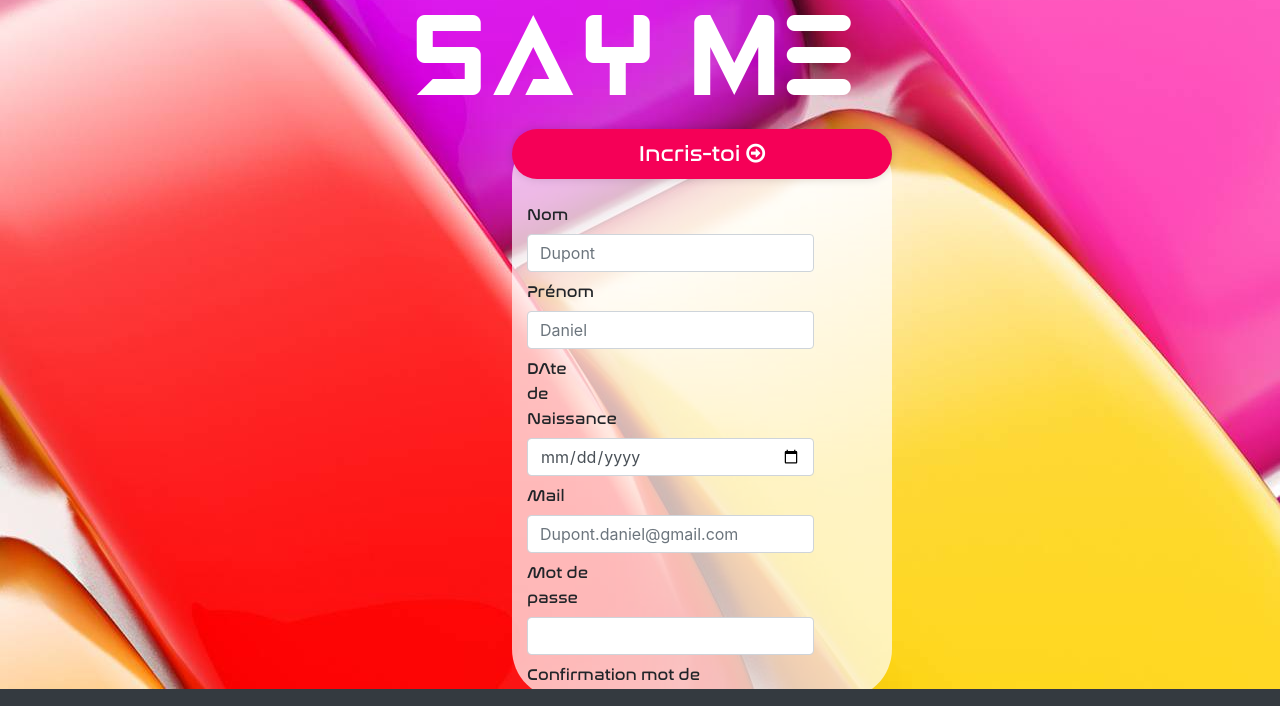
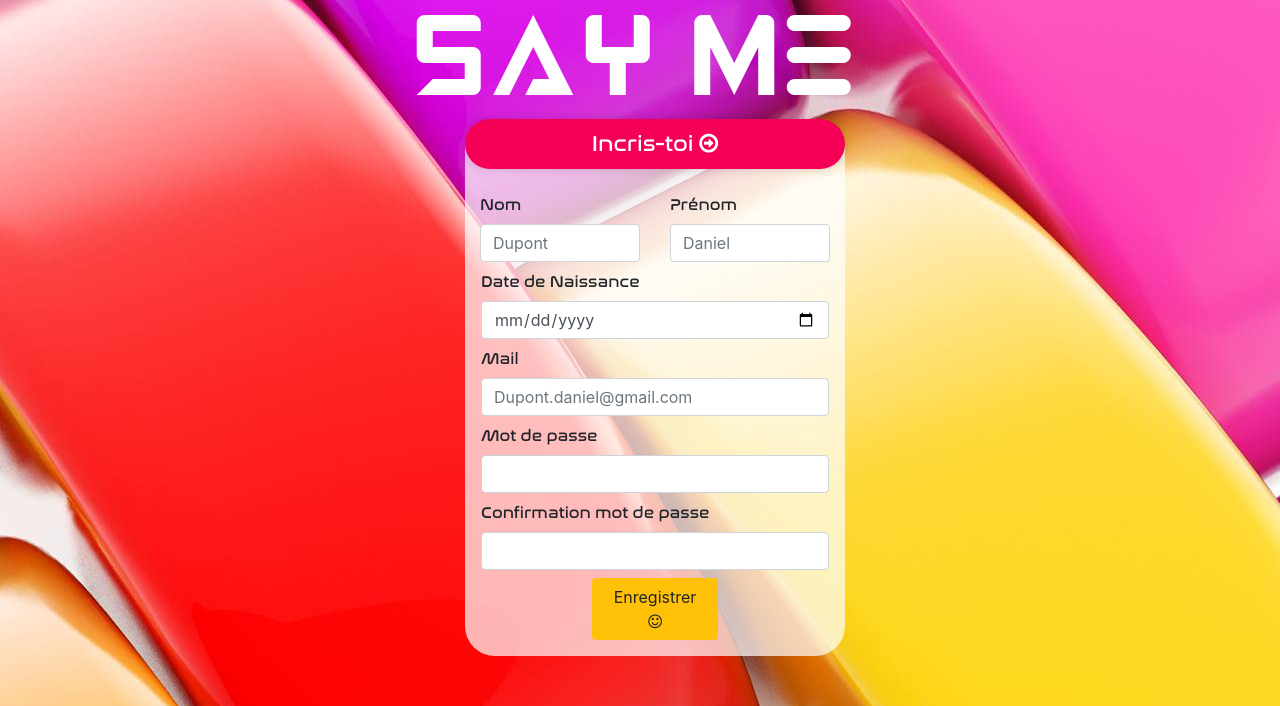
Before and after one commit to albrecht-stephanie/Projet-Say-Me, a PHP site: page /inscription.html in a window 1280 px wide. Shown: the part 111-817 px from the top of the page. Run offline with PHP 8.4, Linux system fonts and the light colour scheme.

Commit message:
correctif formulaire inscription

```diff
--- a/assets/css/inscription.css
+++ b/assets/css/inscription.css
@@ -4,12 +4,12 @@
 }
   .form-group{
     width: 380px;
-    height: 570px;
-    position: fixed;
-    margin: auto;
+
+
+
     top: 30%;
     left: 40%;
-    border-radius: 50px;
+    border-radius: 30px;
     background: rgba(255, 255, 255, 0.7);
     margin-bottom: 50px;
   }
@@ -33,7 +33,3 @@
   span{
     font-family: 'Nasalization';
   }
-  .valide{
-    font-family: 'Nasalization';
-    margin-left: 20%;
-  }
--- a/inscription.html
+++ b/inscription.html
@@ -1,23 +1,27 @@
 <!DOCTYPE html>
 <html lang="fr">
+
 <head>
   <meta charset="UTF-8">
   <meta name="viewport" content="width=device-width, initial-scale=1.0">
   <meta http-equiv="X-UA-Compatible" content="ie=edge">
-    <link href="https://stackpath.bootstrapcdn.com/bootstrap/4.3.1/css/bootstrap.min.css" rel="stylesheet" integrity="sha384-ggOyR0iXCbMQv3Xipma34MD+dH/1fQ784/j6cY/iJTQUOhcWr7x9JvoRxT2MZw1T" crossorigin="anonymous">
-    <link href="https://stackpath.bootstrapcdn.com/font-awesome/4.7.0/css/font-awesome.min.css" rel="stylesheet" integrity="sha384-wvfXpqpZZVQGK6TAh5PVlGOfQNHSoD2xbE+QkPxCAFlNEevoEH3Sl0sibVcOQVnN" crossorigin="anonymous">
-    <link rel="stylesheet" media="screen" type="text/css" title="Mon style" href="assets/css/style.css"/>
-    <link rel="stylesheet" media="screen" type="text/css" title="Mon style" href="assets/css/inscription.css"/>
+  <link href="https://stackpath.bootstrapcdn.com/bootstrap/4.3.1/css/bootstrap.min.css" rel="stylesheet"
+    integrity="sha384-ggOyR0iXCbMQv3Xipma34MD+dH/1fQ784/j6cY/iJTQUOhcWr7x9JvoRxT2MZw1T" crossorigin="anonymous">
+  <link href="https://stackpath.bootstrapcdn.com/font-awesome/4.7.0/css/font-awesome.min.css" rel="stylesheet"
+    integrity="sha384-wvfXpqpZZVQGK6TAh5PVlGOfQNHSoD2xbE+QkPxCAFlNEevoEH3Sl0sibVcOQVnN" crossorigin="anonymous">
+  <link rel="stylesheet" media="screen" type="text/css" title="Mon style" href="assets/css/style.css" />
+  <link rel="stylesheet" media="screen" type="text/css" title="Mon style" href="assets/css/inscription.css" />
   <title>Say me</title>
 </head>
+
 <body>
   <header>
     <!--En-Tête-->
-
     <!--Début NavBar-->
     <nav class="navbar navbar-expand-lg sticky-top bg-dark">
       <a class="navbar-brand" href="index.html">Accueil</a>
-        <button class="navbar-toggler" type="button" data-toggle="collapse" data-target="#navbarSupportedContent" aria-controls="navbarSupportedContent" aria-expanded="false" aria-label="Toggle navigation">
+      <button class="navbar-toggler" type="button" data-toggle="collapse" data-target="#navbarSupportedContent"
+        aria-controls="navbarSupportedContent" aria-expanded="false" aria-label="Toggle navigation">
         <span class="navbar-toggler-icon fa fa-bars"></span>
       </button>
       <div class="collapse navbar-collapse" id="navbarSupportedContent">
@@ -34,7 +38,7 @@
         </ul>
         <form class="form-inline my-lg-0">
           <a class="btn btn-danger mr-2" href="inscription.html" title="Laisse un Avis et T'Chat !">
-                  <i class="fa fa-user" aria-hidden="true"></i>  Identifie-toi et Participe !</a>
+            <i class="fa fa-user" aria-hidden="true"></i> Identifie-toi et Participe !</a>
           <a class="btn btn-warning"><i class="fa fa-comments" aria-hidden="true"></i>
             T'Chat</a>
           <input class="form-control mr-sm-2 ml-sm-2" type="text" aria-label="Search">
@@ -45,49 +49,58 @@
     <!--Fin NavBar-->
     <h1 class="nameSite">Say Me</h1>
   </header>
+
   <body>
     <!--Début des Forulaires-->
-<div class="container">
-  <div class="doubleform row">
+    <div class="container ">
+      <div class="doubleform row ">
         <!--Formulaire d'inscription-->
+        <div class="formContent col-4 offset-4">
           <form>
-    <div class="form-group">
-      <div class="formcontrol row"></div>
+            <div class="form-group pb-3 mt-2">
+              <div class="formcontrol row "></div>
               <p>Incris-toi <i class="fa fa-arrow-circle-o-right" aria-hidden="true"></i></p>
-          <label for="inputName" class="col-sm-3 col-form-label"><span class="input">Nom</span></label>
-            <div class="col-sm-10">
+              <div class="d-flex flex-wrap align-content-start">
+                <div class="col-6">
+                  <label for="inputName" class="col-form-label"><span class="input">Nom</span></label>
+                  <div class="">
                     <input type="text" class="form-control" id="name" placeholder="Dupont">
                   </div>
-          <label for="inputFirstname" class="col-sm-3 col-form-label"><span class="input">Prénom</span></label>
-            <div class="col-sm-10">
+                </div>
+                <div class="col-6">
+                  <label for="inputFirstname" class="col-form-label"><span class="input">Prénom</span></label>
+                  <div class="">
                     <input type="text" class="form-control" id="firstName" placeholder="Daniel">
                   </div>
-            <label for="inputBithdate" class="col-sm-3 col-form-label"><span class="input">DAte de Naissance</span></label>
-            <div class="col-sm-10">
+                </div>
+              </div>
+                <label for="inputBithdate" class="ml-3 mr-3 col-form-label"><span class="input">Date de Naissance</span></label>
+              <div class="ml-3 mr-3">
                 <input type="date" class="form-control" id="bithDate" placeholder="26/03/1995">
               </div>
-
-          <label for="inputMail" class="col-sm-3 col-form-label"><span class="input">Mail</span></label>
-            <div class="col-sm-10">
-              <input type="mail"  class="form-control" id="mail" placeholder="Dupont.daniel@gmail.com">
+                <label for="inputMail" class="ml-3 mr-3 col-form-label"><span class="input">Mail</span></label>
+              <div class="ml-3 mr-3">
+                <input type="mail" class="form-control" id="mail" placeholder="Dupont.daniel@gmail.com">
               </div>
-          <label for="inputPassword" class="col-sm-4 col-form-label"><span class="input">Mot de passe</span></label>
-            <div class="col-sm-10">
+                <label for="inputPassword" class="ml-3 mr-3 col-form-label"><span class="input">Mot de passe</span></label>
+              <div class="ml-3 mr-3">
                 <input type="password" class="form-control" id="password">
               </div>
-          <label for="inputConfirmPassword" class="col-sm-8 col-form-label"><span class="input">Confirmation mot de passe</span></label>
-            <div class="col-sm-10">
+              <label for="inputConfirmPassword" class="ml-3 mr-3 col-form-label"><span class="input">Confirmation mot de passe</span></label>
+              <div class="ml-3 mr-3">
                 <input type="password" class="form-control" id="confirmPassword">
               </div>
-          <button type="submit" class="valide btn bg-warning mt-2"> Enregistrer <i class="fa fa-smile-o" aria-hidden="true"></i></button>
+              <button type="submit" class="col-4 offset-4 btn bg-warning mt-2"> Enregistrer <i class="fa fa-smile-o" aria-hidden="true"></i></button>
             </div>
         </div>
         </form>
+      </div>
       <!--fin du formulaire d'inscription-->
-</div>
     </div>
     <!--fin des formulaires-->
     <footer></footer>
-<script src="https://code.jquery.com/jquery-3.4.1.min.js" integrity="sha256-CSXorXvZcTkaix6Yvo6HppcZGetbYMGWSFlBw8HfCJo=" crossorigin="anonymous"></script>
+    <script src="https://code.jquery.com/jquery-3.4.1.min.js"
+      integrity="sha256-CSXorXvZcTkaix6Yvo6HppcZGetbYMGWSFlBw8HfCJo=" crossorigin="anonymous"></script>
   </body>
+
 </html>
```
Lines whose indentation alone changed are shown as unchanged.
